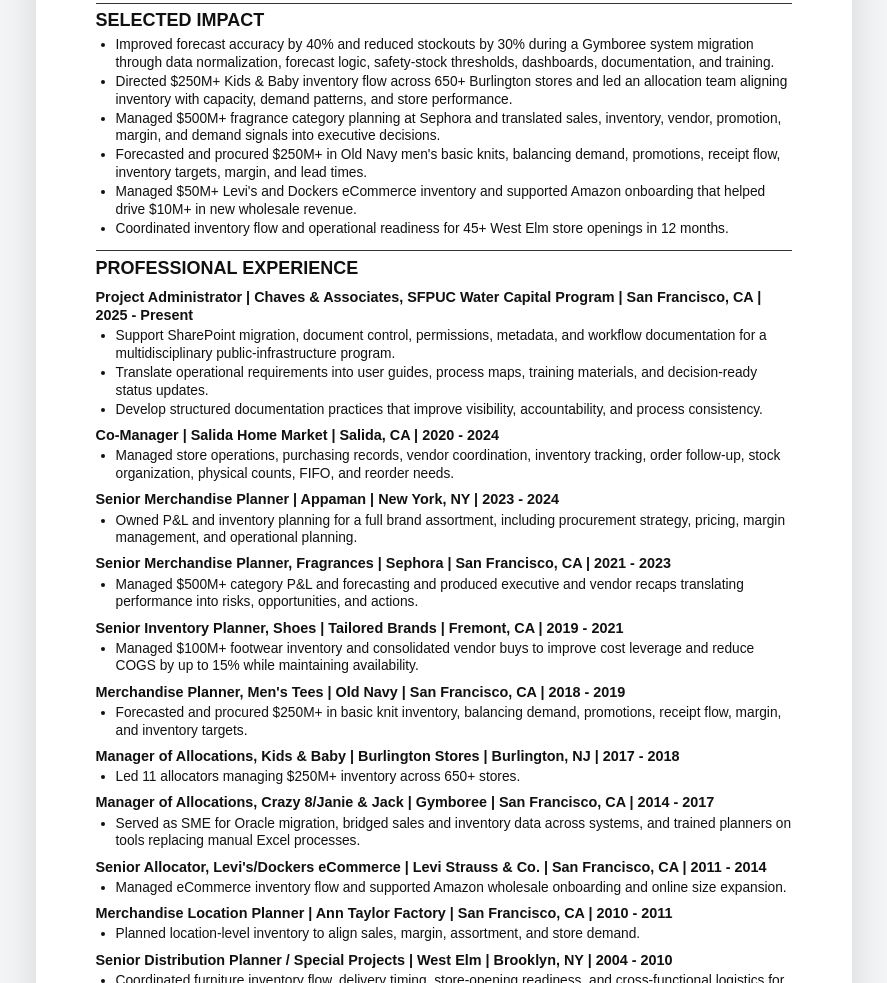
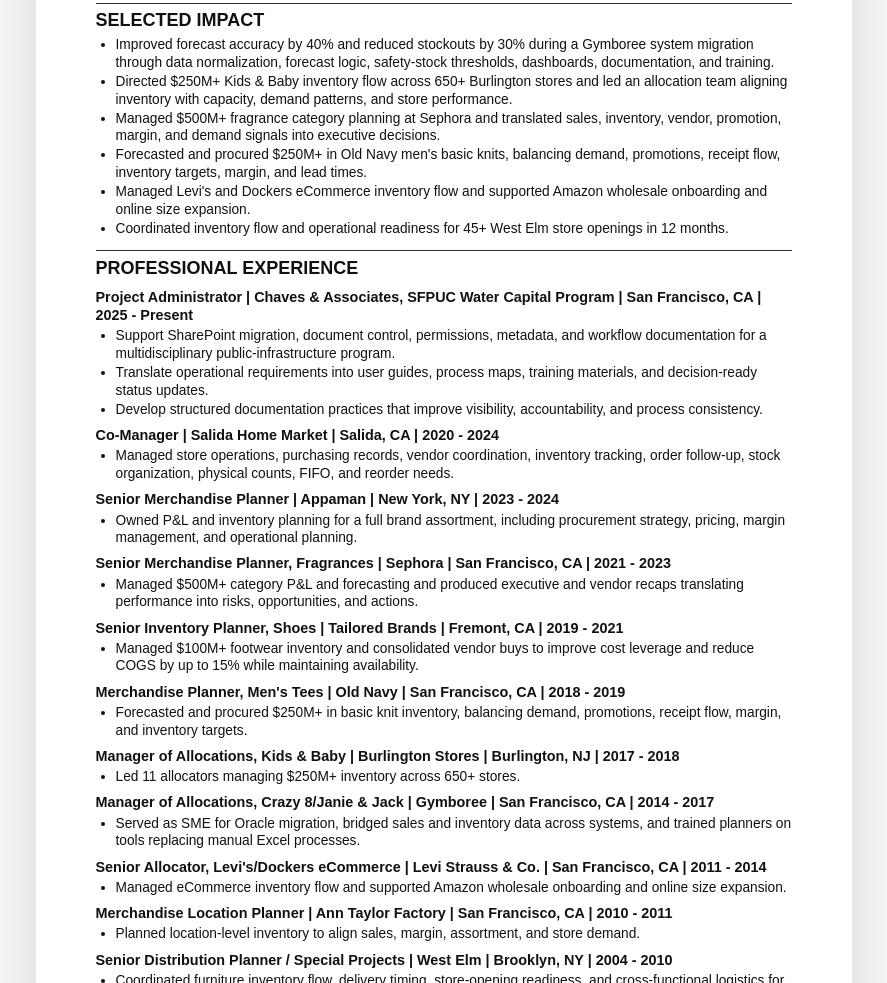
Before and after one commit to motyaali/motyaali-portfolio, a website: page resume-print.html in a window 1280 px wide. Shown: the part 811-1794 px from the top of the page, without its empty margins (196-1083 px from the left). Drawn offline with Linux system fonts and the light colour scheme.

Commit message:
Remove legacy exact Amazon revenue claim from browser resume

```diff
--- a/resume-print.html
+++ b/resume-print.html
@@ -72,7 +72,7 @@
       <li>Directed $250M+ Kids & Baby inventory flow across 650+ Burlington stores and led an allocation team aligning inventory with capacity, demand patterns, and store performance.</li>
       <li>Managed $500M+ fragrance category planning at Sephora and translated sales, inventory, vendor, promotion, margin, and demand signals into executive decisions.</li>
       <li>Forecasted and procured $250M+ in Old Navy men's basic knits, balancing demand, promotions, receipt flow, inventory targets, margin, and lead times.</li>
-      <li>Managed $50M+ Levi's and Dockers eCommerce inventory and supported Amazon onboarding that helped drive $10M+ in new wholesale revenue.</li>
+      <li>Managed Levi's and Dockers eCommerce inventory flow and supported Amazon wholesale onboarding and online size expansion.</li>
       <li>Coordinated inventory flow and operational readiness for 45+ West Elm store openings in 12 months.</li>
     </ul>
 
```
